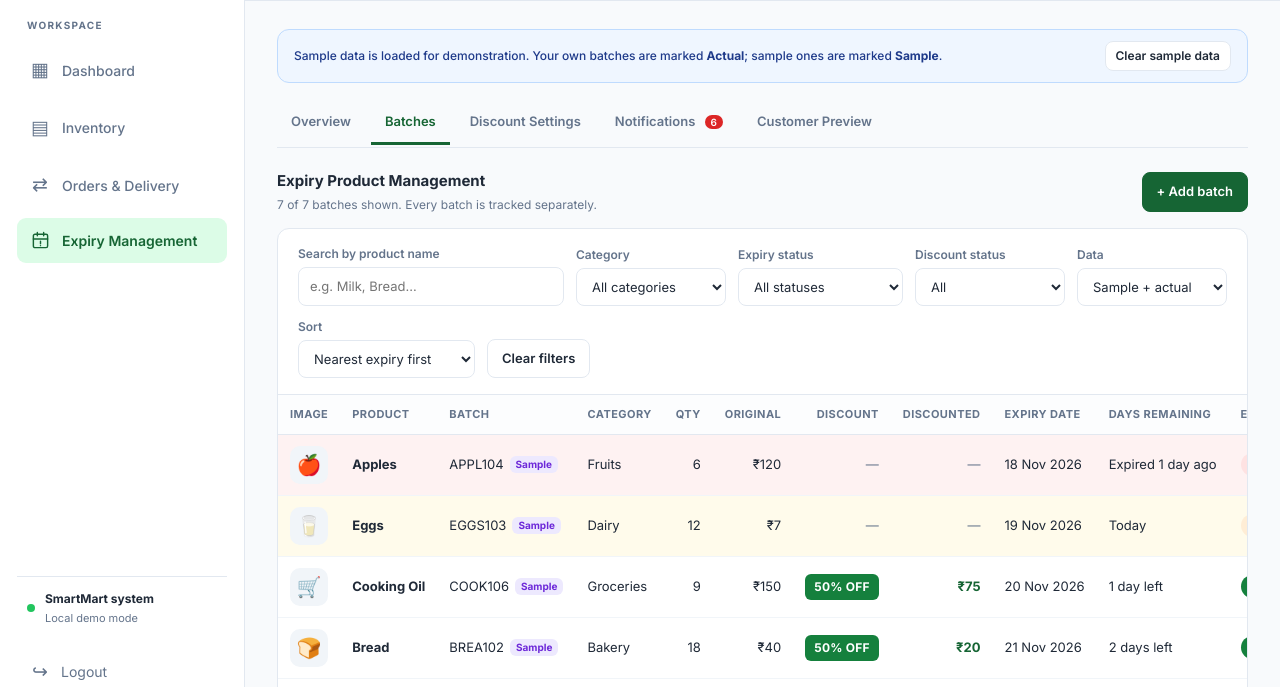
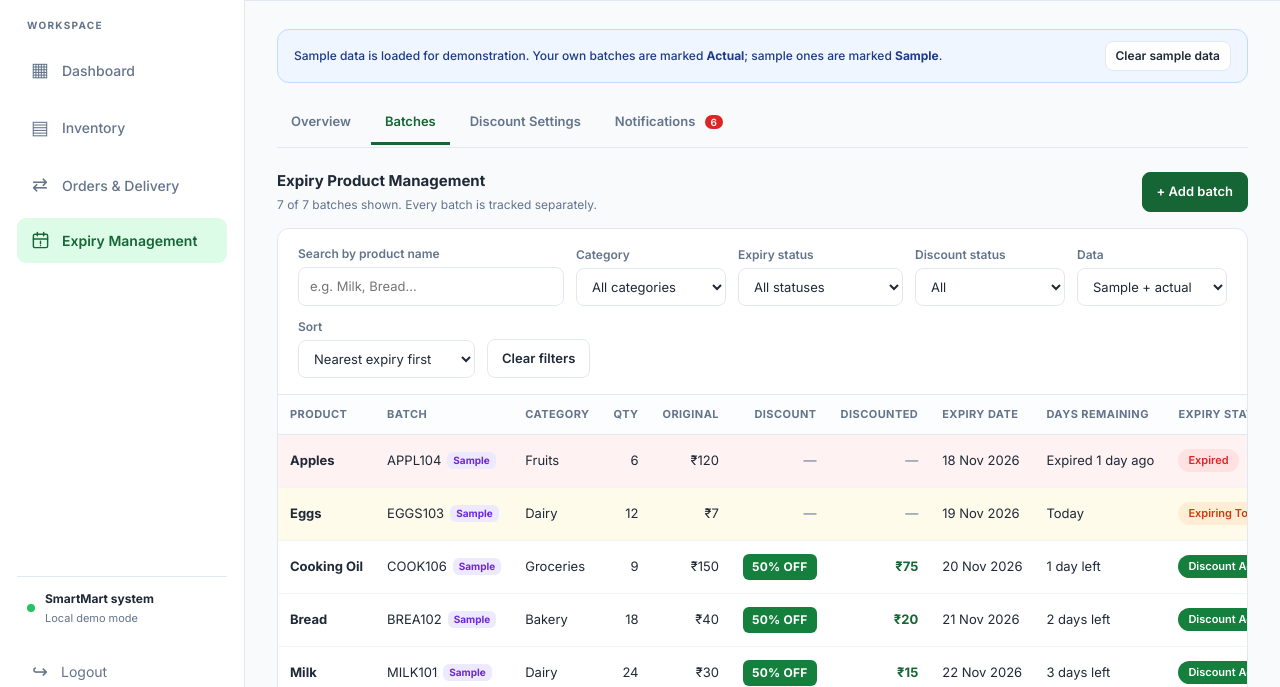
Before and after one commit to Santhosh-M-08/SmartMart-Inventory-Delivery-System, a website: page expiry.html in a window 1280 px wide. Both pictures are taken after a click on the tab "Batches". Shown: the part 85-772 px from the top of the page. Drawn offline with Linux system fonts and the light colour scheme.

```diff
--- a/expiry.html
+++ b/expiry.html
@@ -85,7 +85,7 @@
                     <button type="button" class="exp-tab" role="tab" data-tab="batches">Batches</button>
                     <button type="button" class="exp-tab" role="tab" data-tab="settings">Discount Settings</button>
                     <button type="button" class="exp-tab" role="tab" data-tab="notifications">Notifications <span class="exp-count" id="tabUnread" hidden>0</span></button>
-                    <button type="button" class="exp-tab" role="tab" data-tab="shop">Customer Preview</button>
+
                 </nav>
 
                 <!-- ============ OVERVIEW ============ -->
@@ -158,7 +158,7 @@
                         <div class="exp-table-wrap">
                             <table class="exp-table">
                                 <thead><tr>
-                                    <th>Image</th><th>Product</th><th>Batch</th><th>Category</th><th class="num">Qty</th><th class="num">Original</th>
+                                    <th>Product</th><th>Batch</th><th>Category</th><th class="num">Qty</th><th class="num">Original</th>
                                     <th class="num">Discount</th><th class="num">Discounted</th><th>Expiry date</th><th>Days remaining</th>
                                     <th>Expiry status</th><th>Discount status</th><th>Actions</th>
                                 </tr></thead>
--- a/js/expiry.js
+++ b/js/expiry.js
@@ -217,7 +217,7 @@
     else if (b.writtenOff) actions += '<span class="exp-muted" style="align-self:center;font-size:12px">Written off</span>';
     else if (e.qty > 0) actions += '<button type="button" class="exp-btn exp-btn--small exp-btn--danger" data-act="writeoff" data-id="' + esc(b.id) + '">Write off</button>';
     return '<tr data-batch="' + esc(b.id) + '" class="' + cls + '">' +
-      '<td><div class="exp-thumb">' + (p.image ? '<img src="' + esc(p.image) + '" alt="">' : emoji(p)) + '</div></td>' +
+      //'<td><div class="exp-thumb">' + (p.image ? '<img src="' + esc(p.image) + '" alt="">' : emoji(p)) + '</div></td>' +
       '<td><strong>' + esc(p.name) + '</strong></td>' +
       '<td>' + esc(b.batchNo) + (b.source === 'sample' ? '<span class="exp-chip">Sample</span>' : '') + '</td>' +
       '<td>' + esc(p.category) + '</td><td class="num">' + e.qty + '</td><td class="num">' + money(e.basePrice) + '</td>' +
```
